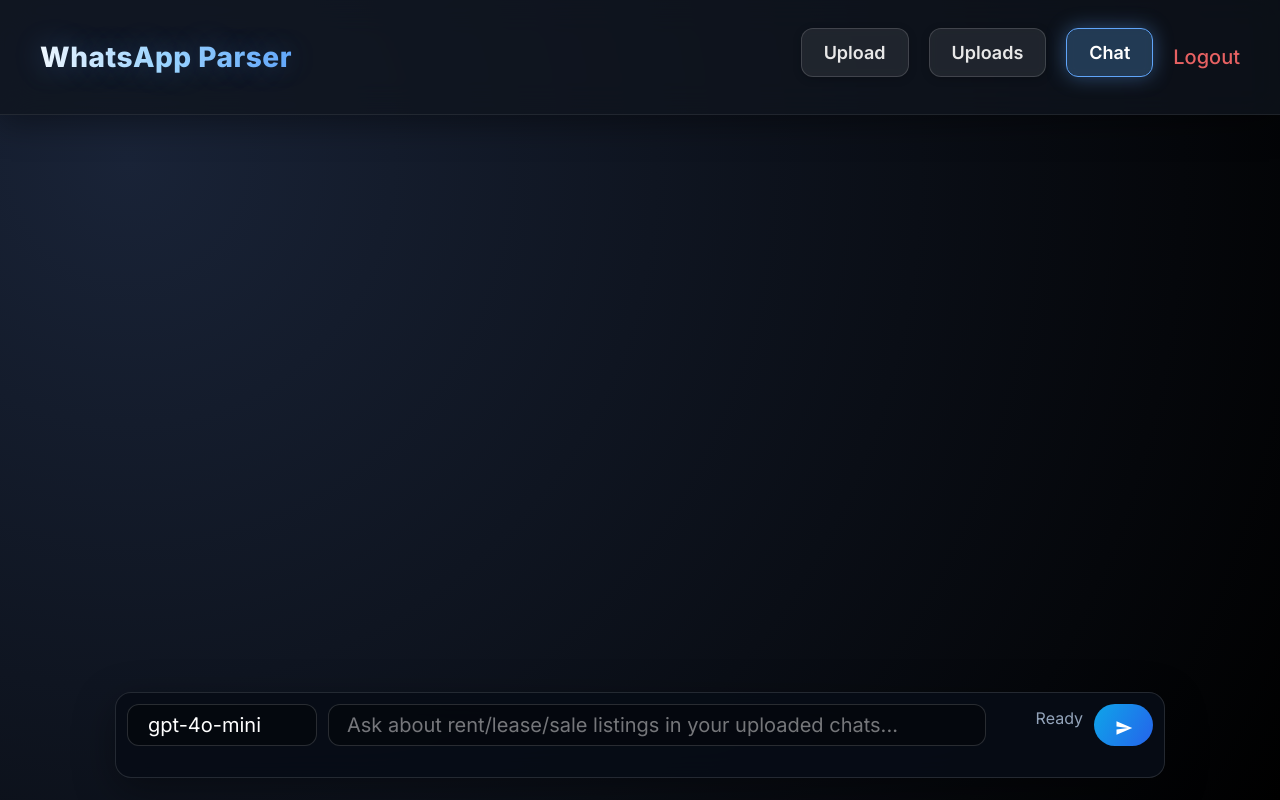
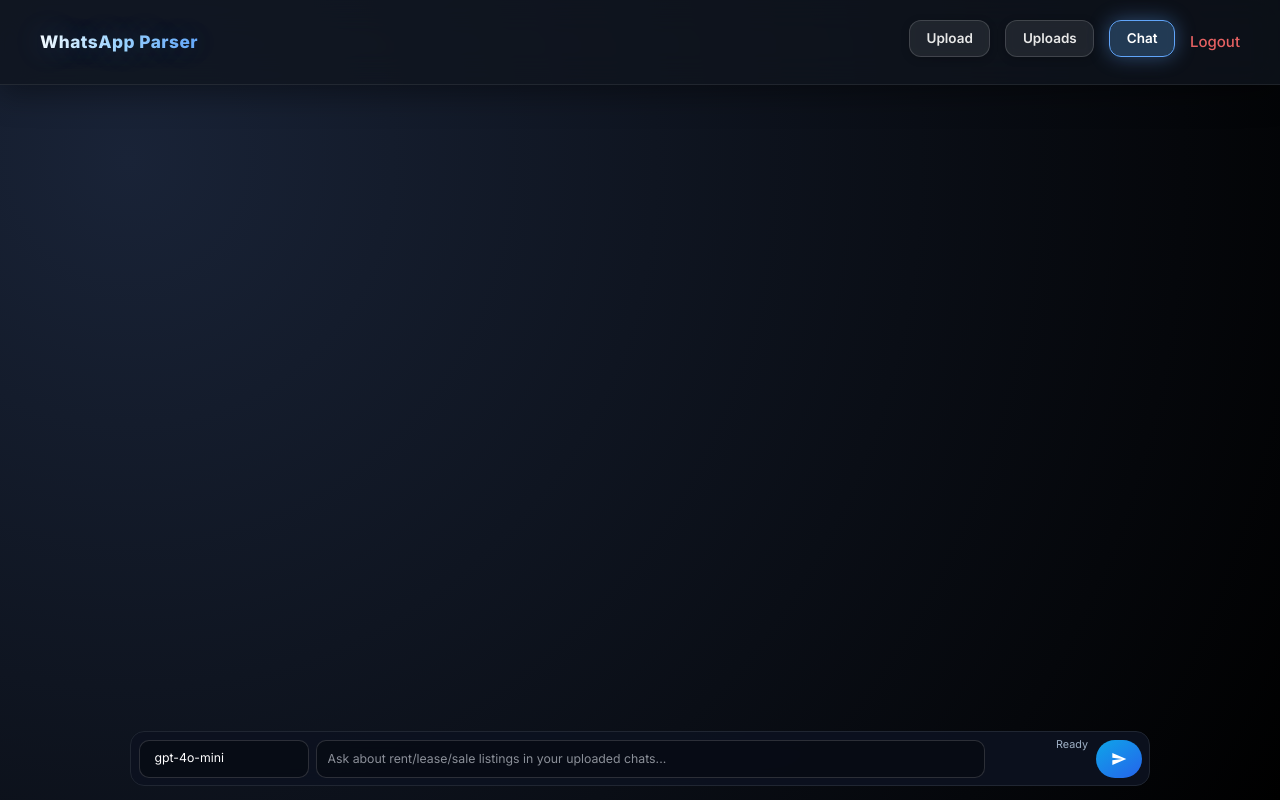
Before and after one commit to parv-sr/whatsapp-parser-tool, a Django app: page /core/chat/ in a window 1280 px wide. Run offline with Django 5.2, Linux system fonts and the light colour scheme; the visitor is signed in with stand-in values (Sample User, id 1); data that the repository does not hold is empty; parts of the project's set-up code (start-up, migrations or seed data) failed here and were passed over; some libraries are stand-ins or nearby versions.

Commit message:
chat UI overhaul + improved RAG inference

```diff
--- a/apps/core/views.py
+++ b/apps/core/views.py
@@ -23,7 +23,7 @@ log = logging.getLogger(__name__)
 
 EMBEDDING_MODEL = getattr(settings, "EMBEDDING_MODEL", "text-embedding-3-small")
 CHAT_MODEL = getattr(settings, "CHAT_MODEL", "gpt-4o-mini")
-DEFAULT_TOP_K = 6
+DEFAULT_TOP_K = 8
 ALLOWED_CHAT_MODELS = getattr(
     settings,
     "OPENAI_CHAT_MODELS",
@@ -31,8 +31,8 @@ ALLOWED_CHAT_MODELS = getattr(
 )
 
 REAL_ESTATE_TERMS = {
-    "rent", "rental", "lease", "leave", "license", "sale", "buy", "sell", "property", "flat", "apartment",
-    "office", "shop", "villa", "bhk", "sqft", "carpet", "price", "budget", "listing", "ownership",
+    "office", "shop", "villa", "bhk", "sqft", "carpet", "price", "budget", "listing", "ownership", "commercial",
+    "residential", "tenant", "furnish", "deposit", "location", "area", "tower", "building", "layout",
 }
 OWNERSHIP_TERMS = {"buy", "sale", "sell", "ownership", "own", "purchase", "resale"}
 LEASE_TERMS = {"lease", "leave and license", "l&l", "license"}
@@ -103,7 +103,28 @@ def _expanded_query(query: str) -> str:
     return q
 
 
+
+def _extract_query_preferences(query: str) -> Dict[str, str]:
+    """
+    Infer simple hard preferences from the query so reranking can prioritize
+    listings that explicitly match intent.
+    """
+    lowered = (query or "").lower()
+    prefs: Dict[str, str] = {}
+    txn = _infer_transaction_type(lowered)
+    if txn != "UNKNOWN":
+        prefs["transaction_type"] = txn
+
+    if any(t in lowered for t in {"office", "commercial", "shop"}):
+        prefs["property_type"] = "COMMERCIAL"
+    elif any(t in lowered for t in {"flat", "apartment", "villa", "residential", "bhk"}):
+        prefs["property_type"] = "RESIDENTIAL"
+    return prefs
+
+
 def _is_domain_query(query: str) -> bool:
+    if any(ch.isdigit() for ch in query):
+        return True
     tokens = [t for t in re.split(r"\W+", query.lower()) if t]
     if len(tokens) < 2:
         return False
@@ -162,16 +183,30 @@ def _fetch_top_k_by_keyword(query: str, top_k: int) -> List[Dict[str, Any]]:
     if not terms:
         return []
 
-    where_clause = " OR ".join(["LOWER(lc.text) LIKE %s" for _ in terms])
-    params = [f"%{t}%" for t in terms]
+    where_clause = " OR ".join(["LOWER(lc.text) LIKE %s OR LOWER(CAST(lc.metadata AS TEXT)) LIKE %s" for _ in terms])
+
+    score_clause = " + ".join([
+        "(CASE WHEN LOWER(lc.text) LIKE %s THEN 1 ELSE 0 END + CASE WHEN LOWER(CAST(lc.metadata AS TEXT)) LIKE %s THEN 1 ELSE 0 END)"
+        for _ in terms
+    ])
+
+    params: List[Any] = []
+
+    for t in terms:
+        like = f"%{t}%"
+        params.extend([like, like])
     sql = f"""
-        SELECT lc.id, COUNT(*)::float AS keyword_score
+        SELECT lc.id, ({score_clause})::float AS keyword_score
         FROM preprocessing_listingchunk lc
         WHERE {where_clause}
         GROUP BY lc.id
         ORDER BY keyword_score DESC, lc.last_seen DESC
         LIMIT %s
     """
+    for t in terms:
+        like = f"%{t}%"
+        params.extend([like, like])
+
     params.append(top_k)
 
     with connection.cursor() as cur:
@@ -183,13 +218,17 @@ def _fetch_top_k_by_keyword(query: str, top_k: int) -> List[Dict[str, Any]]:
 
 def _hybrid_retrieve(query: str, top_k: int = DEFAULT_TOP_K) -> List[Dict[str, Any]]:
     expanded = _expanded_query(query)
-    vec_hits = _fetch_top_k_by_vector(_embed_query(expanded), top_k=max(24, top_k * 4))
-    kw_hits = _fetch_top_k_by_keyword(expanded, top_k=max(24, top_k * 4))
+    candidate_pool = max(32, top_k * 5)
+    vec_hits = _fetch_top_k_by_vector(_embed_query(expanded), top_k=candidate_pool)
+    kw_hits = _fetch_top_k_by_keyword(expanded, top_k=candidate_pool)
 
     fused_scores: Dict[int, float] = defaultdict(float)
     rank_data: Dict[int, Dict[str, Any]] = {}
+    query_prefs = _extract_query_preferences(query)
 
-    for rank, item in enumerate(vec_hits, start=1):
+    max_kw = max((item.get("keyword_score", 0.0) for item in kw_hits), default=0.0)
+
+    for item in vec_hits:
         lid = item.get("listing_chunk_id")
         if lid:
             fused_scores[lid] += 1.0 / (40 + rank)
@@ -198,8 +237,31 @@ def _hybrid_retrieve(query: str, top_k: int = DEFAULT_TOP_K) -> List[Dict[str, A
     for rank, item in enumerate(kw_hits, start=1):
         lid = item.get("listing_chunk_id")
         if lid:
-            fused_scores[lid] += 1.0 / (40 + rank)
+            kw_score = float(item.get("keyword_score") or 0.0)
+            normalized_kw = (kw_score / max_kw) if max_kw > 0 else 0.0
+            fused_scores[lid] += normalized_kw * 0.3
             rank_data[lid] = {**rank_data.get(lid, {}), **item}
+
+    listing_ids = list(fused_scores.keys())
+    listing_map = {
+        l.id: l
+        for l in ListingChunk.objects.filter(id__in=listing_ids).only(
+            "id", "transaction_type", "category", "intent", "metadata"
+        )
+    }
+
+    for lid in listing_ids:
+        listing = listing_map.get(lid)
+        if not listing:
+            continue
+        if query_prefs.get("transaction_type") and listing.transaction_type == query_prefs["transaction_type"]:
+            fused_scores[lid] += 0.2
+
+        property_pref = query_prefs.get("property_type")
+        if property_pref == "COMMERCIAL" and listing.category == "COMMERCIAL":
+            fused_scores[lid] += 0.15
+        if property_pref == "RESIDENTIAL" and listing.category == "RESIDENTIAL":
+            fused_scores[lid] += 0.15
 
     ranked_ids = [lid for lid, _ in sorted(fused_scores.items(), key=lambda x: x[1], reverse=True)[:top_k]]
     return [{"listing_chunk_id": lid, **rank_data.get(lid, {}), "hybrid_score": fused_scores[lid]} for lid in ranked_ids]
@@ -224,12 +286,13 @@ def _build_prompt(query: str, contexts: List[Dict[str, Any]]) -> List[Dict[str,
         "Only use snippet JSON facts. If query is irrelevant, gibberish, or outside real-estate listings, reply exactly: "
         "'I can only help with real-estate listing queries based on uploaded WhatsApp data.'\n\n"
         "When relevant:\n"
-        "1) Rank listings by relevance to the user query.\n"
+        "1) Rank listings by relevance to the user query giving priority to explicit constraints (location, budget, BHK, transaction type, furnishing, parking).\n"
         "2) Output concise markdown with sections: 'Top Matches' then 'Details'.\n"
         "3) In 'Top Matches', include numbered bullets with listing id and why relevant.\n"
         "4) In 'Details', provide a markdown table with columns: id, transaction_type, property_type, location, bhk, sqft, price, furnishing, parking, contact_numbers.\n"
         "5) Never leave blank values: write 'Not specified'.\n"
         "6) Distinguish RENT vs LEASE vs SALE clearly.\n"
+        "7) If query asks for filtering, return only matching listings from snippets when possible.\n"
     )
 
     user_prompt = (
@@ -276,7 +339,11 @@ def _parse_request(request: HttpRequest) -> Optional[Dict[str, Any]]:
 
 
 def _should_reject(query: str, contexts: List[Dict[str, Any]]) -> bool:
-    return _is_gibberish(query) or (not _is_domain_query(query) and len(contexts) < 2)
+    if _is_gibberish(query):
+        return True
+    if contexts:
+        return False
+    return not _is_domain_query(query)
 
 
 def _stream_chat_completion(messages: List[Dict[str, str]], model: str, temperature: float) -> Iterable[str]:
--- a/templates/base.html
+++ b/templates/base.html
@@ -17,6 +17,7 @@
     <style>
         :root {
             --pico-font-family: 'Inter', -apple-system, BlinkMacSystemFont, 'Segoe UI', Roboto, sans-serif;
+            --pico-font-size: 15px;
         }
 
         /* ===== 1. STUNNING FIXED GRADIENT BACKGROUND ===== */
@@ -56,7 +57,7 @@
         /* ===== 3. BRAND LOGO – GORGEOUS GRADIENT TEXT ===== */
         .brand-title {
             font-weight: 800;
-            font-size: 1.4rem;
+            font-size: 1.15rem;
             letter-spacing: 0.5px;
             background: linear-gradient(90deg, #ffffff, #a0d8ff, #60a5fa);
             -webkit-background-clip: text;
@@ -108,7 +109,7 @@
         /* ===== 5. MAIN CONTENT ===== */
         main.container {
             flex: 1;
-            padding: 2rem 1rem;
+            padding: 1.2rem 0.9rem;
             max-width: 1400px;
             width: 100%;
             margin: 0 auto;
--- a/templates/core/chat.html
+++ b/templates/core/chat.html
@@ -3,132 +3,202 @@
 
 {% block content %}
 <style>
-    /* --- LAYOUT OVERRIDES (Fixes Scroll) --- */
     body {
-        height: 100vh !important;       /* Force viewport height */
-        overflow: hidden !important;    /* Disable window scrollbar */
-        /* Body is already flex-col in base.html, so Header + Main stack naturally */
+        height: 100vh !important;
+        overflow: hidden !important;
     }
 
     main.container {
-        flex: 1;                        /* Fill remaining vertical space */
-        display: flex !important;       /* Turn Main into a flex container */
+        flex: 1;
+        display: flex !important;
         flex-direction: column;
-        min-height: 0;                  /* CRITICAL: Allows children to scroll */
-        padding: 0 !important;          /* Remove base.html padding */
-        max-width: 100% !important;     /* Full width for chat */
-        height: auto !important;
+        min-height: 0;
+        max-width: 100% !important;
+        width: 100%;
+        padding: 0.5rem 0.75rem 0 !important;
     }
 
     #chat-wrapper {
-        display: flex; flex-direction: column; flex: 1;
-        width: 100%; max-width: 1100px; margin: 0 auto;
-        min-height: 0;                  /* CRITICAL: Allows #chat-window to scroll */
+        display: flex;
+        flex-direction: column;
+        flex: 1;
+        min-height: 0;
+        width: min(1080px, 100%);
+        margin: 0 auto;
     }
+
     #chat-window {
         flex: 1;
         overflow-y: auto;
-        padding: 1.2rem 1rem 10rem;
+        padding: 0.5rem 0.25rem 7.5rem;
         scrollbar-width: thin;
-        scrollbar-color: rgba(255,255,255,0.2) transparent;
     }
 
     .msg {
-        max-width: min(900px, 92%);
-        padding: .8rem 1rem;
-        margin-bottom: .9rem;
-        border-radius: 16px;
-        line-height: 1.5;
-        font-size: .92rem;
-        word-break: break-word;
-        border: 1px solid rgba(255,255,255,0.08);
-        animation: slideUp .18s ease-out;
+        max-width: min(800px, 92%);
+        margin-bottom: 0.65rem;
+        padding: 0.62rem 0.82rem;
+        border-radius: 14px;
+        border: 1px solid var(--pico-muted-border-color);
+        font-size: 0.86rem;
+        line-height: 1.45;
+        box-shadow: 0 6px 20px rgba(0, 0, 0, 0.18);
     }
-    @keyframes slideUp { from {opacity: 0; transform: translateY(8px);} to {opacity: 1; transform: translateY(0);} }
+
     .user-msg {
         margin-left: auto;
-        background: linear-gradient(135deg, #0ea5e9 0%, #2563eb 100%);
-        color: white;
-        border-bottom-right-radius: 6px;
+        color: #eaf4ff;
+        background: linear-gradient(145deg, rgba(30, 64, 175, 0.92), rgba(37, 99, 235, 0.85));
+        border-bottom-right-radius: 4px;
     }
+
     .assistant-msg {
         margin-right: auto;
-        background: rgba(9, 14, 24, 0.86);
-        border-bottom-left-radius: 6px;
-        color: #e8ecf3;
+        color: #dde7f8;
+        background: rgba(17, 24, 39, 0.8);
+        border-bottom-left-radius: 4px;
     }
 
-    .msg h3, .msg h4 { margin: .35rem 0 .4rem; color: #dbeafe; }
-    .msg ul { margin: .2rem 0 .6rem 1.1rem; }
+    .msg h1, .msg h2, .msg h3, .msg h4 {
+        margin: 0.3rem 0;
+        font-size: 0.92rem;
+    }
 
-    .msg table { width: 100%; display: block; overflow-x: auto; border-collapse: collapse; margin-top: .5rem; }
-    .msg th, .msg td { padding: .48rem .65rem; white-space: nowrap; border-bottom: 1px solid rgba(255,255,255,0.07); }
-    .msg th { background: rgba(0,0,0,.35); color: #93c5fd; text-transform: uppercase; font-size: .76rem; }
+    .msg p, .msg li {
+        margin: 0.28rem 0;
+    }
+
+    .msg ul, .msg ol {
+        margin: 0.32rem 0 0.42rem 1rem;
+    }
+
+    .msg table {
+        width: 100%;
+        display: block;
+        overflow-x: auto;
+        border-collapse: collapse;
+        margin-top: 0.5rem;
+    }
+
+    .msg th, .msg td {
+        padding: 0.42rem 0.56rem;
+        white-space: nowrap;
+        border-bottom: 1px solid rgba(255, 255, 255, 0.08);
+        font-size: 0.8rem;
+    }
+
+    .msg th {
+        text-transform: uppercase;
+        letter-spacing: 0.04em;
+        color: #93c5fd;
+        font-size: 0.72rem;
+    }
 
     #chat-input-bar {
         position: fixed;
         left: 50%;
-        bottom: 22px;
+        bottom: 14px;
         transform: translateX(-50%);
-        width: min(1050px, 96%);
-        z-index: 100;
+        width: min(1020px, 96%);
+        z-index: 80;
     }
 
     #chat-form {
         display: grid;
-        grid-template-columns: minmax(140px, 190px) 1fr auto auto;
-        gap: .55rem;
+        grid-template-columns: 170px 1fr auto auto;
+        gap: 0.5rem;
         align-items: center;
-        padding: .55rem;
-        border-radius: 16px;
-        background: rgba(7, 12, 22, .92);
-        border: 1px solid rgba(255,255,255,.12);
-        box-shadow: 0 12px 40px rgba(0,0,0,.36);
-        backdrop-filter: blur(14px);
+        padding: 0.5rem;
+        border: 1px solid var(--pico-muted-border-color);
+        border-radius: 14px;
+        background: rgba(12, 18, 32, 0.92);
+        backdrop-filter: blur(10px);
     }
 
-    .control {
-        height: 42px;
-        border-radius: 12px;
-        border: 1px solid rgba(255,255,255,.16);
-        background: rgba(255,255,255,.04);
-        color: #e2e8f0;
-        padding: 0 .75rem;
+    .control,
+    #chat-input {
+        height: 38px;
+        margin: 0;
+        border-radius: 10px;
+        font-size: 0.82rem;
+        padding: 0 0.7rem;
     }
 
-    #chat-input {
-        width: 100%;
-        height: 42px;
-        min-width: 0;
-        border-radius: 12px;
-        border: 1px solid rgba(255,255,255,.18);
-        background: rgba(255,255,255,.03);
-        color: #fff;
-        padding: 0 .9rem;
+    #chat-input::placeholder {
+        color: rgba(226, 232, 240, 0.6);
     }
-    #chat-input::placeholder { color: rgba(255,255,255,.45); }
 
-    #chat-status { color: #93a4ba; font-size: .8rem; min-width: 86px; text-align: right; }
+    #chat-status {
+        font-size: 0.72rem;
+        color: #9fb0c5;
+        min-width: 96px;
+        text-align: right;
+    }
 
     .send-btn {
-        width: 42px; height: 42px; border-radius: 999px; border: none;
-        display: grid; place-items: center;
-        background: linear-gradient(120deg, #0ea5e9, #2563eb);
+        width: 38px;
+        height: 38px;
+        margin: 0;
+        border-radius: 999px;
+        border: none;
+        background: linear-gradient(145deg, #0ea5e9, #2563eb);
+        display: grid;
+        place-items: center;
         cursor: pointer;
     }
-    .send-btn svg { width: 18px; height: 18px; fill: white; margin-left: 1px; }
+
+    .send-btn svg {
+        width: 16px;
+        height: 16px;
+        fill: white;
+    }
 
     .source-btn {
-        background: rgba(14, 165, 233, 0.14); color: #38bdf8; border: 1px solid rgba(56,189,248,.4);
-        padding: 4px 10px; border-radius: 8px; font-size: .74rem; cursor: pointer;
+        margin: 0;
+        padding: 0.2rem 0.5rem;
+        border-radius: 999px;
+        font-size: 0.72rem;
+        border: 1px solid rgba(56, 189, 248, 0.55);
+        background: rgba(14, 165, 233, 0.14);
+        color: #7dd3fc;
+        cursor: pointer;
     }
 
-    dialog article { background: rgba(20,25,35,0.96) !important; color: #f8fafc; border: 1px solid rgba(255,255,255,.15); }
-    .raw-msg-box { max-height: 50vh; overflow: auto; padding: .8rem; background: rgba(0,0,0,.33); border-radius: 8px; }
+    dialog article {
+        background: rgba(13, 18, 30, 0.96) !important;
+        border: 1px solid var(--pico-muted-border-color);
+    }
+
+    .raw-msg-box {
+        max-height: 50vh;
+        overflow-y: auto;
+        padding: 0.75rem;
+        border-radius: 10px;
+        background: rgba(0, 0, 0, 0.35);
+        font-size: 0.8rem;
+    }
 
     @media (max-width: 760px) {
-        #chat-form { grid-template-columns: 1fr auto; }
-        #model-select, #chat-status { grid-column: span 1; }
+        main.container {
+            padding: 0.3rem 0.4rem 0 !important;
+        }
+
+        #chat-window {
+            padding-bottom: 8.2rem;
+        }
+
+        #chat-form {
+            grid-template-columns: 1fr auto;
+        }
+
+        #model-select,
+        #chat-status {
+            grid-column: 1 / -1;
+        }
+
+        #chat-status {
+            text-align: left;
+        }
     }
 </style>
 
```
